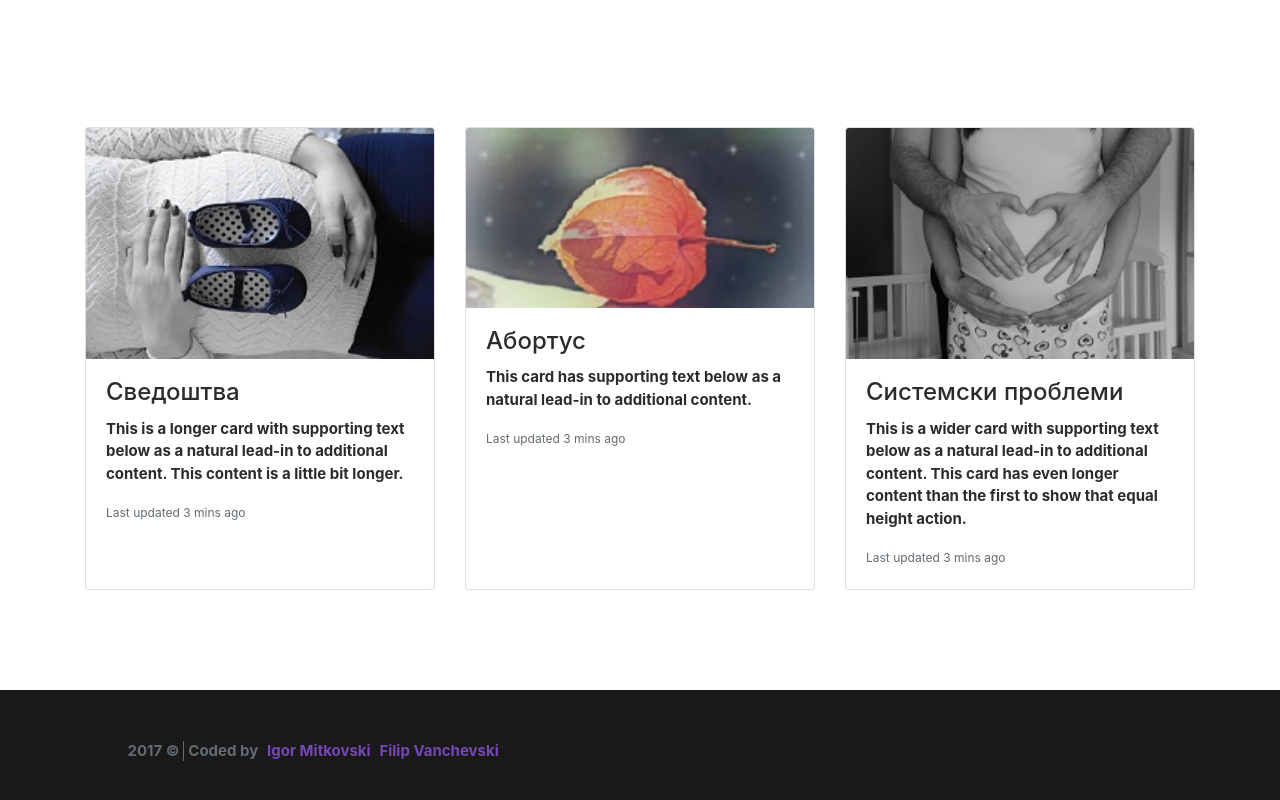
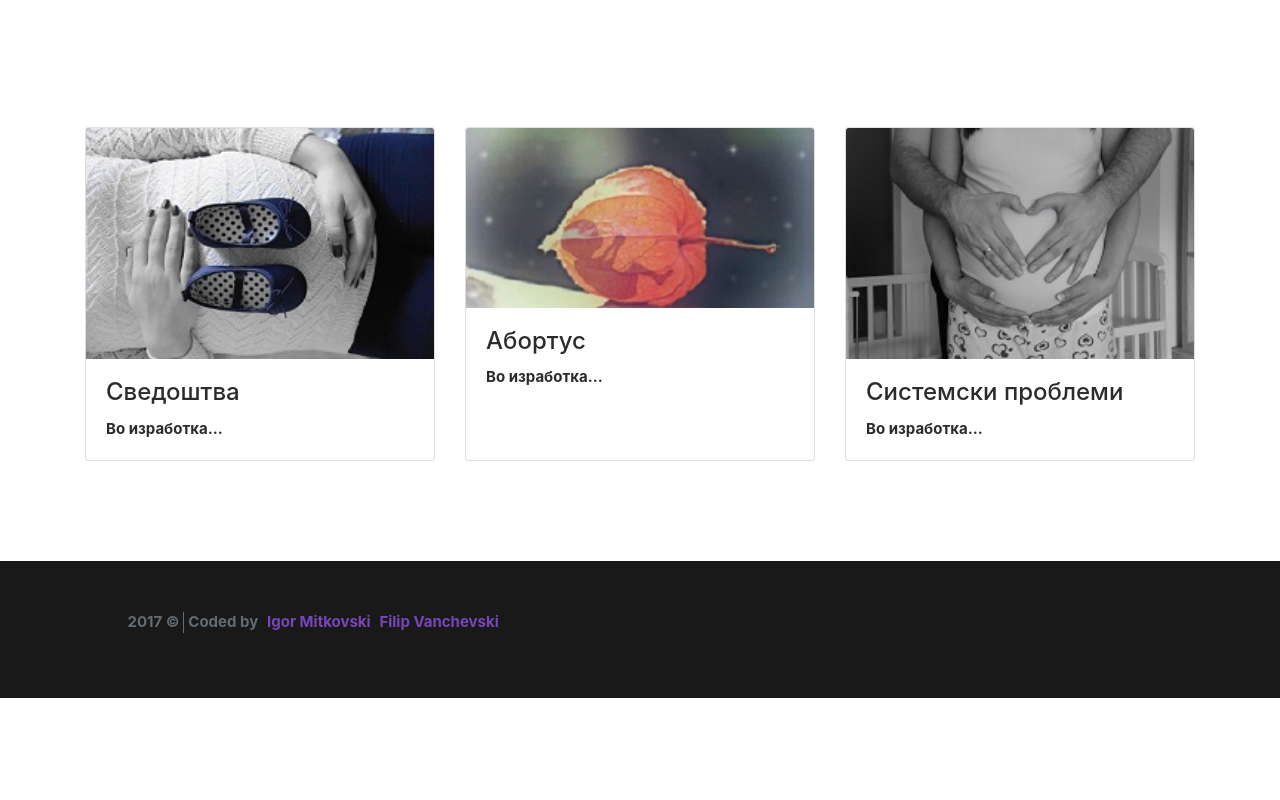
Before and after one commit to igeto/igeto.github.io, a plain HTML site: page index.html in a window 1280 px wide. Shown: the part 2655-3455 px from the top of the page. After the commit the page ends 3353 px from the top, so only its background shows below. Drawn offline with nearby package versions, Linux system fonts and the light colour scheme; some packages are replaced by stand-ins of ours; a script that the page names is missing.

Commit message:
finalfinal

```diff
--- a/css/style.css
+++ b/css/style.css
@@ -246,18 +246,6 @@ footer a {
 #anomalyImg {
     width: 80%;
 }
-
-@media only screen and (max-width: 1367px) {
-    #cover {
-        height: 620px;
-        padding-top: 125px;
-    }
-}
-@media only screen and (max-width: 1600px) {
-    #starterHeader {
-        margin: 5% 19% 1%;
-    }
-}
 #cardDiv {
     margin-top: 550px;
 }
@@ -271,3 +259,14 @@ footer {
     font-weight: bold;
     font-size: 15px;
 }
+@media only screen and (max-width: 1367px) {
+    #cover {
+        height: 620px;
+        padding-top: 125px;
+    }
+}
+@media only screen and (max-width: 1600px) {
+    #starterHeader {
+        margin: 5% 19% 1%;
+    }
+}
--- a/index.html
+++ b/index.html
@@ -183,24 +183,21 @@
                         <img class="card-img-top" src="Assets/card-group1.jpg" alt="Card image cap">
                         <div class="card-block">
                             <h4 class="card-title">Сведоштва</h4>
-                            <p class="card-text">This is a longer card with supporting text below as a natural lead-in to additional content. This content is a little bit longer.</p>
-                            <p class="card-text"><small class="text-muted">Last updated 3 mins ago</small></p>
+                            <p class="card-text">Во изработка...</p>
                         </div>
                     </div>
                     <div class="card">
                         <img class="card-img-top" src="Assets/card-group2.jpg" alt="Card image cap">
                         <div class="card-block">
                             <h4 class="card-title">Абортус</h4>
-                            <p class="card-text">This card has supporting text below as a natural lead-in to additional content.</p>
-                            <p class="card-text"><small class="text-muted">Last updated 3 mins ago</small></p>
+                            <p class="card-text">Во изработка...</p>
                         </div>
                     </div>
                     <div class="card">
                         <img class="card-img-top" src="Assets/card-group3.jpg" alt="Card image cap">
                         <div class="card-block">
                             <h4 class="card-title">Системски проблеми</h4>
-                            <p class="card-text">This is a wider card with supporting text below as a natural lead-in to additional content. This card has even longer content than the first to show that equal height action.</p>
-                            <p class="card-text"><small class="text-muted">Last updated 3 mins ago</small></p>
+                            <p class="card-text">Во изработка...</p>
                         </div>
                     </div>
                 </div>
```
